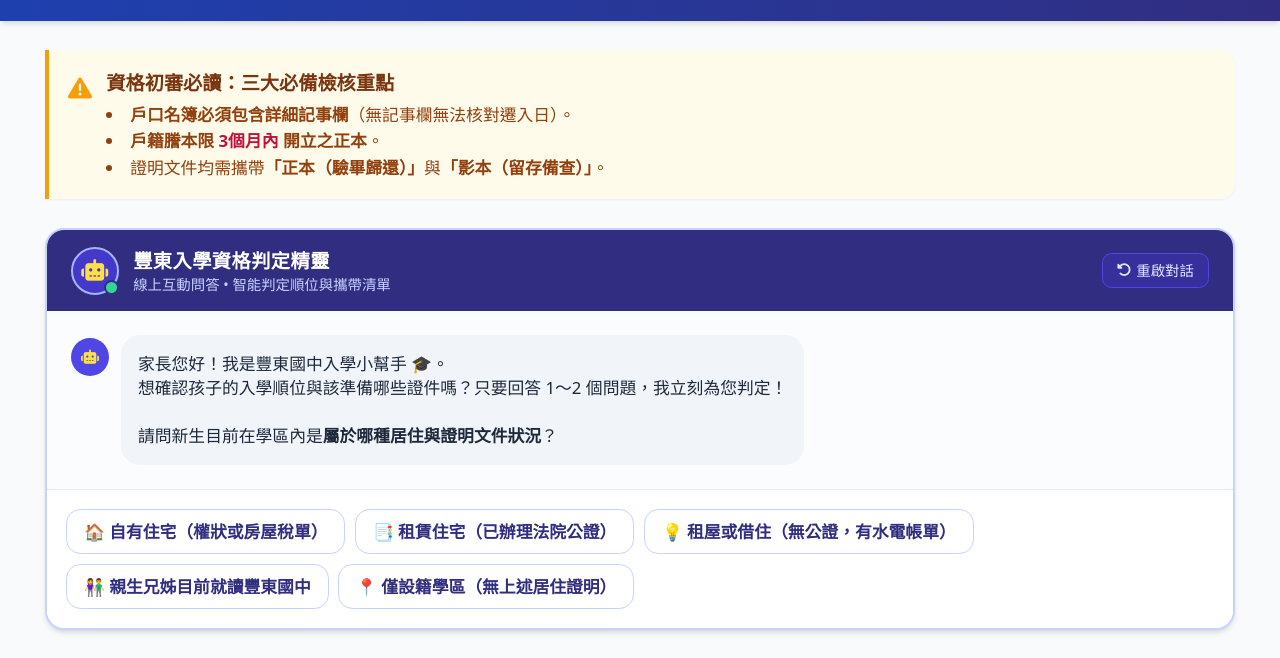
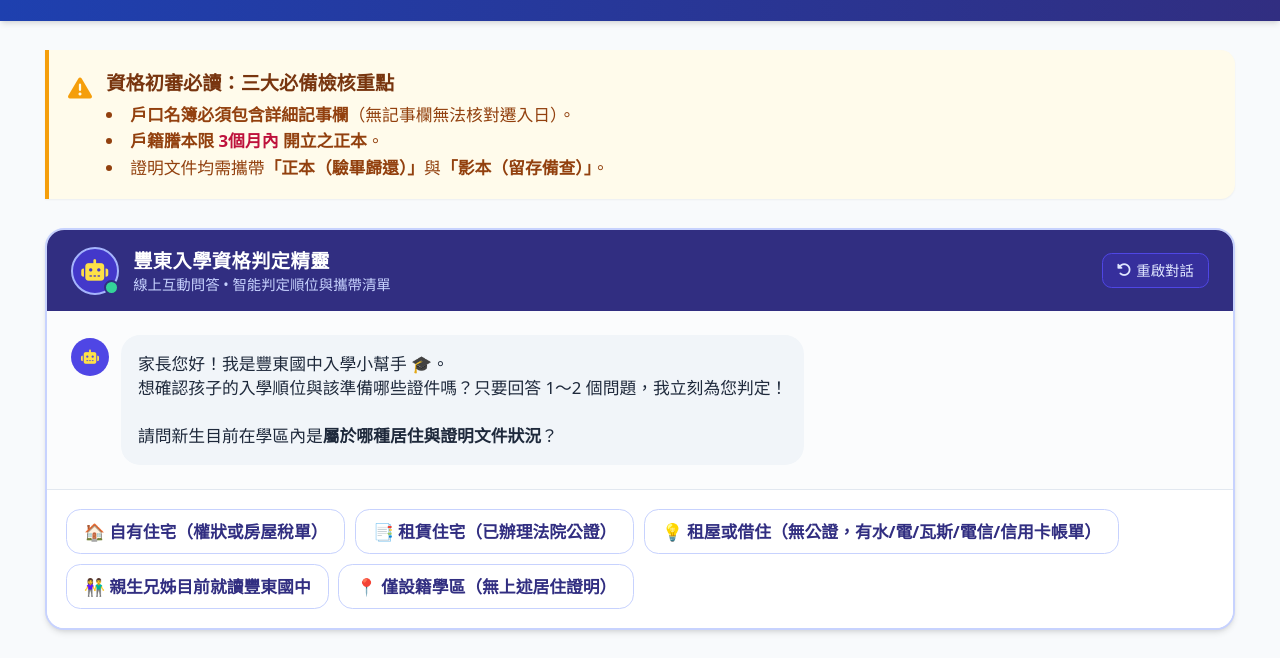
Before and after one commit to sysop-coder/FAQ, a plain HTML site: page index.html in a window 1280 px wide. Shown: the part 89-747 px from the top of the page. Drawn offline with nearby package versions, Linux system fonts and the light colour scheme; no server answers.

Commit message:
Update index.html

```diff
--- a/index.html
+++ b/index.html
@@ -277,7 +277,7 @@
       renderChatOptions([
         { text: "🏠 自有住宅（權狀或房屋稅單）", action: () => selectLiving('OWN', '自有住宅（權狀或房屋稅單）') },
         { text: "📑 租賃住宅（已辦理法院公證）", action: () => selectLiving('NOTARY', '租賃住宅（已辦理法院公證）') },
-        { text: "💡 租屋或借住（無公證，有水電帳單）", action: () => selectLiving('BILLS', '租屋或借住（無公證，有水電帳單）') },
+        { text: "💡 租屋或借住（無公證，有水/電/瓦斯/電信/信用卡帳單）", action: () => selectLiving('BILLS', '租屋或借住（無公證，有水/電/瓦斯/電信/信用卡帳單帳單）') },
         { text: "👫 親生兄姊目前就讀豐東國中", action: () => selectLiving('SIBLING', '親生兄姊目前就讀豐東國中') },
         { text: "📍 僅設籍學區（無上述居住證明）", action: () => selectLiving('NONE', '僅設籍學區（無上述居住證明）') }
       ]);
```
